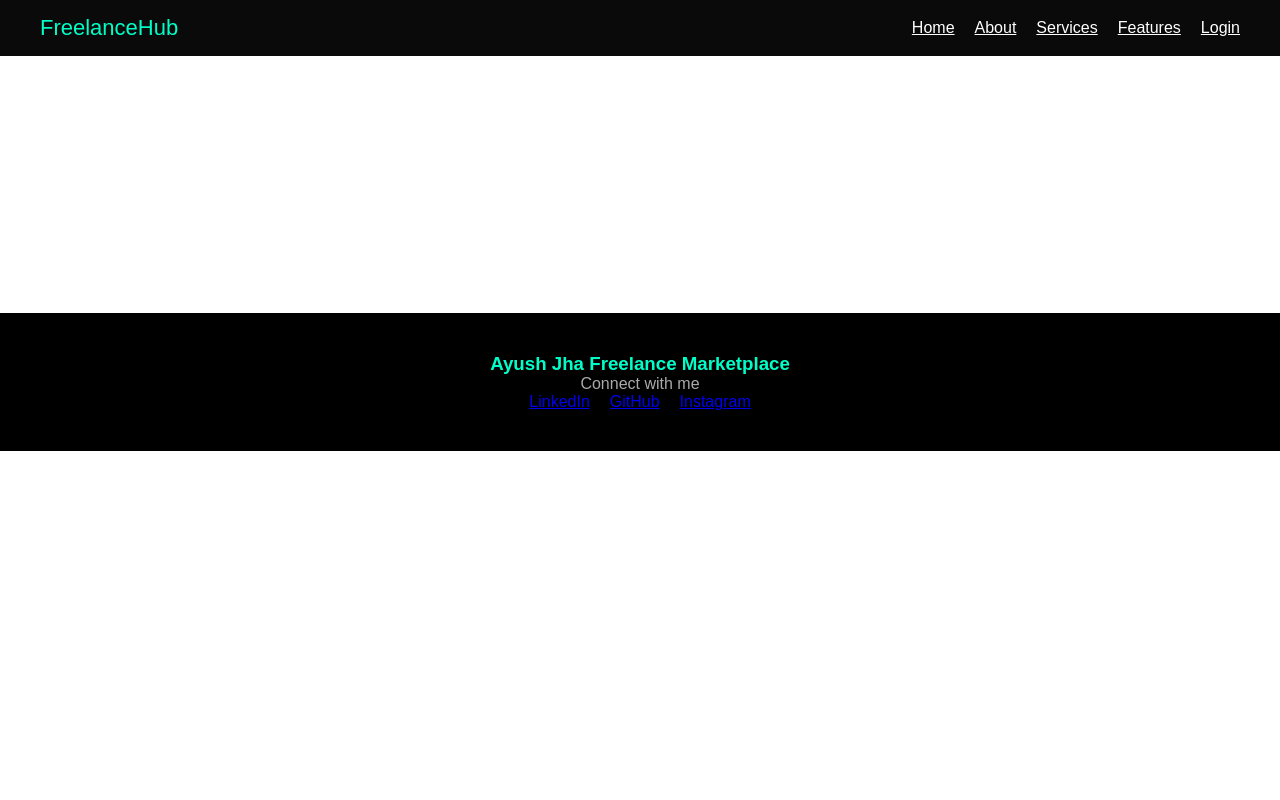
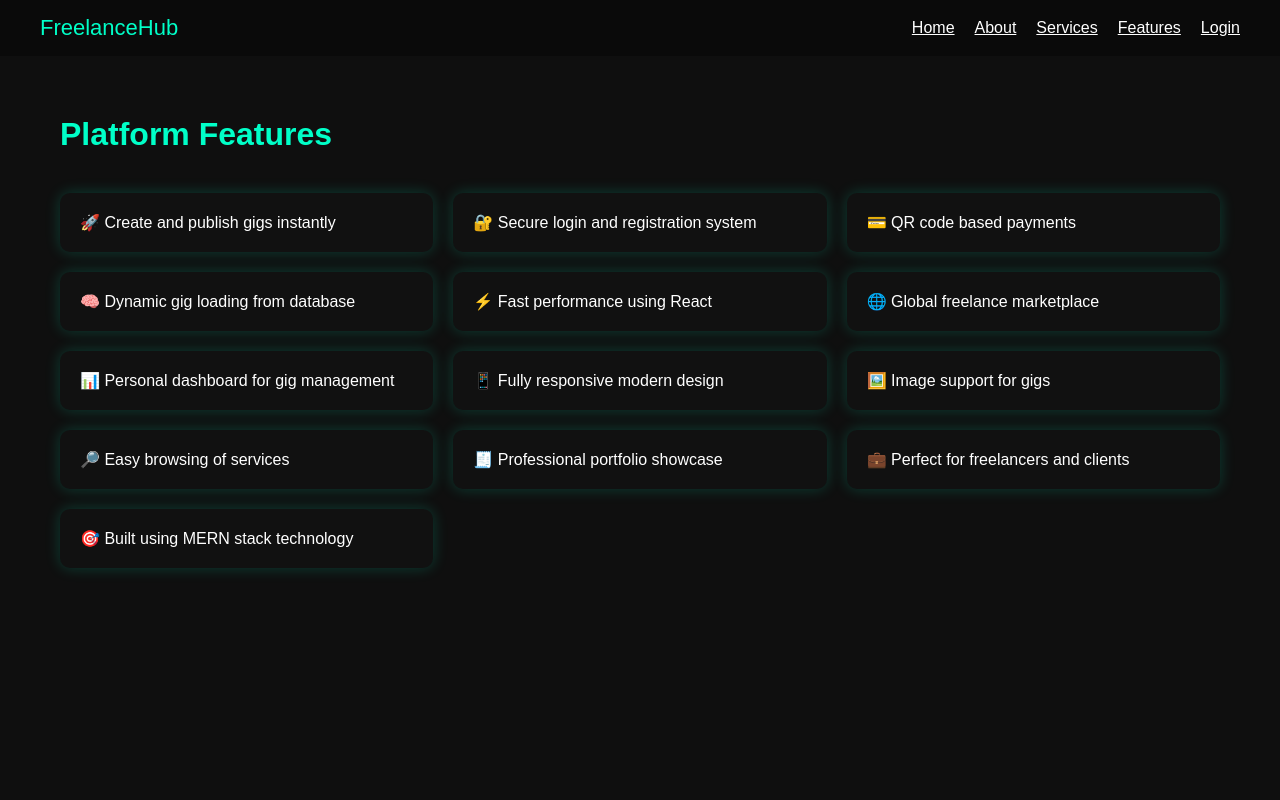
Before and after one commit to AyushJha-sys/Fiverr-Clone, a React app in the folder frontend/: page /features in a window 1280 px wide. Shown: the top 800 px of the page. Built offline with nearby package versions, Linux system fonts and the light colour scheme; the HTML template or start-up script is replaced by a standard one.

Commit message:
Added full features, about and long home page

```diff
--- a/frontend/src/App.jsx
+++ b/frontend/src/App.jsx
@@ -1,4 +1,4 @@
-import { Routes, Route, Navigate } from "react-router-dom";
+import { Routes, Route } from "react-router-dom";
 
 import Navbar from "./components/Navbar";
 import Footer from "./components/Footer";
@@ -7,50 +7,43 @@ import Home from "./pages/Home";
 import Login from "./pages/Login";
 import Dashboard from "./pages/Dashboard";
 import GigDetails from "./pages/GigDetails";
-
 import About from "./pages/About";
 import Services from "./pages/Services";
 import Features from "./pages/Features";
 
-function ProtectedRoute({ children }) {
+export default function App(){
 
-  const token = localStorage.getItem("token");
+  return(
 
-  return token ? children : <Navigate to="/login" />;
-}
+    <div style={{
+      display:"flex",
+      flexDirection:"column",
+      minHeight:"100vh",
+      background:"#0f0f0f"
+    }}>
 
-export default function App() {
+      <Navbar/>
 
-  return (
-    <>
-      <Navbar />
+      <div style={{flex:1}}>
 
         <Routes>
 
-        <Route path="/" element={<Home />} />
-
-        <Route path="/login" element={<Login />} />
-
-        <Route path="/gig/:id" element={<GigDetails />} />
-
-        <Route
-          path="/dashboard"
-          element={
-            <ProtectedRoute>
-              <Dashboard />
-            </ProtectedRoute>
-          }
-        />
-
-        <Route path="/about" element={<About />} />
-
-        <Route path="/services" element={<Services />} />
-
-        <Route path="/features" element={<Features />} />
+          <Route path="/" element={<Home/>}/>
+          <Route path="/login" element={<Login/>}/>
+          <Route path="/dashboard" element={<Dashboard/>}/>
+          <Route path="/gig/:id" element={<GigDetails/>}/>
+          <Route path="/about" element={<About/>}/>
+          <Route path="/services" element={<Services/>}/>
+          <Route path="/features" element={<Features/>}/>
 
         </Routes>
 
-      <Footer />
-    </>
+      </div>
+
+      <Footer/>
+
+    </div>
+
   );
+
 }
--- a/frontend/src/components/Footer.jsx
+++ b/frontend/src/components/Footer.jsx
@@ -19,15 +19,15 @@ export default function Footer(){
 
       <div style={{display:"flex",gap:"20px",justifyContent:"center"}}>
 
-        <a href="https://linkedin.com/in/YOUR-ID" target="_blank">
+        <a href="https://www.linkedin.com/in/ayush-jha-457144252" target="_blank">
           LinkedIn
         </a>
 
-        <a href="https://github.com/YOUR-ID" target="_blank">
+        <a href="https://github.com/AyushJha-sys" target="_blank">
           GitHub
         </a>
 
-        <a href="https://instagram.com/YOUR-ID" target="_blank">
+        <a href="https://www.instagram.com/ayush_kashyap.__?igsh=cjd4YWZlMWtrcDJ2" target="_blank">
           Instagram
         </a>
 
--- a/frontend/src/pages/About.jsx
+++ b/frontend/src/pages/About.jsx
@@ -4,36 +4,53 @@ export default function About(){
 
 <div style={{
 padding:"60px",
-      background:"#0f0f0f",
-      minHeight:"100vh",
 color:"white"
 }}>
 
 <h1 style={{color:"#00ffc8"}}>
-        About This Platform
+About FreelanceHub 🌐
 </h1>
 
-      <p style={{marginTop:"20px",lineHeight:"1.6"}}>
+<p style={{marginTop:"20px",lineHeight:"1.7"}}>
 
-        This is a modern freelance marketplace built by Ayush Jha using
-        React, Node.js, MongoDB, and Express.
+FreelanceHub is a modern freelance marketplace designed to connect
+talented freelancers with clients worldwide.
 
-        This platform allows freelancers to create gigs and clients to
-        hire services securely using QR-based payments.
+This platform allows professionals to showcase their skills,
+create gigs, and receive payments securely.
+
+</p>
+
+<img
+src="https://images.unsplash.com/photo-1551434678-e076c223a692?w=1000"
+style={{
+width:"100%",
+marginTop:"30px",
+borderRadius:"10px"
+}}
+/>
+
+<h2 style={{marginTop:"40px",color:"#00ffc8"}}>
+About Developer 👨‍💻
+</h2>
+
+<p style={{lineHeight:"1.7"}}>
+
+I am Ayush Jha, a Full Stack Developer passionate about building
+modern web applications using React, Node.js, and MongoDB.
+
+This platform demonstrates real-world freelance marketplace functionality.
 
 </p>
 
 <h2 style={{marginTop:"40px",color:"#00ffc8"}}>
-        About Me
+Mission 🎯
 </h2>
 
-      <p style={{marginTop:"20px",lineHeight:"1.6"}}>
+<p>
 
-        I am Ayush Jha, a Full Stack Developer specializing in modern
-        web applications.
-
-        I build scalable, secure, and high-performance applications
-        using MERN stack and modern deployment tools like Vercel and Render.
+To create a powerful freelance ecosystem where freelancers and clients
+can collaborate efficiently and securely.
 
 </p>
 
--- a/frontend/src/pages/Features.jsx
+++ b/frontend/src/pages/Features.jsx
@@ -1,20 +1,62 @@
 export default function Features(){
 
-  return(
+const features = [
 
-    <div style={{padding:"40px",color:"white"}}>
+"🚀 Create and publish gigs instantly",
+"🔐 Secure login and registration system",
+"💳 QR code based payments",
+"🧠 Dynamic gig loading from database",
+"⚡ Fast performance using React",
+"🌐 Global freelance marketplace",
+"📊 Personal dashboard for gig management",
+"📱 Fully responsive modern design",
+"🖼️ Image support for gigs",
+"🔎 Easy browsing of services",
+"🧾 Professional portfolio showcase",
+"💼 Perfect for freelancers and clients",
+"🎯 Built using MERN stack technology"
 
-      <h1>Features</h1>
+];
 
-      <ul>
-        <li>Login and Register</li>
-        <li>Create Gigs</li>
-        <li>QR Payment</li>
-        <li>Dashboard</li>
-        <li>Secure Backend</li>
-      </ul>
+return(
 
-    </div>
+<div style={{
+padding:"60px",
+color:"white",
+minHeight:"100vh"
+}}>
 
-  );
+<h1 style={{color:"#00ffc8"}}>
+Platform Features
+</h1>
+
+<div style={{
+display:"grid",
+gridTemplateColumns:"repeat(auto-fit,minmax(300px,1fr))",
+gap:"20px",
+marginTop:"40px"
+}}>
+
+{features.map((feature,index)=>(
+
+<div key={index}
+style={{
+background:"#111",
+padding:"20px",
+borderRadius:"10px",
+boxShadow:"0 0 15px rgba(0,255,200,0.2)"
+}}>
+
+{feature}
+
+</div>
+
+))}
+
+</div>
+
+</div>
+
+);
+
 }
--- a/frontend/src/pages/Home.jsx
+++ b/frontend/src/pages/Home.jsx
@@ -1,6 +1,6 @@
-import { useEffect, useState } from "react";
+import GigCard from "../components/GigCard";
+import { useEffect,useState } from "react";
 import axios from "axios";
-import GigCard from "../components/GigCard";
 
 export default function Home(){
 
@@ -8,46 +8,76 @@ export default function Home(){
 
 useEffect(()=>{
 
-    const fetchGigs = async()=>{
-
-      try{
-
-        const res = await axios.get(
-          `${import.meta.env.VITE_API_URL}/gigs`
-        );
-
-        setGigs(res.data);
-
-      }
-      catch(err){
-        console.error(err);
-      }
-
-    };
-
-    fetchGigs();
+axios.get(`${import.meta.env.VITE_API_URL}/gigs`)
+.then(res=>setGigs(res.data));
 
 },[]);
 
 return(
 
+<div style={{color:"white"}}>
+
+{/* Hero */}
+
 <div style={{
-      background:"#0f0f0f",
-      minHeight:"100vh",
-      padding:"40px"
+padding:"80px",
+textAlign:"center"
 }}>
 
 <h1 style={{
+fontSize:"50px",
 color:"#00ffc8"
 }}>
-        Explore Freelance Services
+Build Your Freelance Future 🚀
 </h1>
+
+<p>
+Hire professionals. Grow your business.
+</p>
+
+</div>
+
+<img
+src="https://images.unsplash.com/photo-1519389950473-47ba0277781c?w=1200"
+style={{width:"100%"}}
+/>
+
+{/* Section */}
+
+<div style={{padding:"60px"}}>
+
+<h2 style={{color:"#00ffc8"}}>
+Why Choose FreelanceHub
+</h2>
+
+<p>
+
+FreelanceHub provides a powerful ecosystem for freelancers and clients.
+
+With secure payments, professional dashboards, and modern UI,
+FreelanceHub empowers digital professionals.
+
+</p>
+
+</div>
+
+<img
+src="https://images.unsplash.com/photo-1498050108023-c5249f4df085?w=1200"
+style={{width:"100%"}}
+/>
+
+{/* Gigs */}
+
+<div style={{padding:"60px"}}>
+
+<h2 style={{color:"#00ffc8"}}>
+Explore Services
+</h2>
 
 <div style={{
 display:"grid",
-        gridTemplateColumns:"repeat(auto-fit,minmax(280px,1fr))",
-        gap:"20px",
-        marginTop:"30px"
+gridTemplateColumns:"repeat(auto-fit,minmax(250px,1fr))",
+gap:"20px"
 }}>
 
 {gigs.map(gig=>(
@@ -58,5 +88,32 @@ export default function Home(){
 
 </div>
 
+<img
+src="https://images.unsplash.com/photo-1555066931-4365d14bab8c?w=1200"
+style={{width:"100%"}}
+/>
+
+{/* Startup section */}
+
+<div style={{padding:"60px"}}>
+
+<h2 style={{color:"#00ffc8"}}>
+Join the Startup Revolution 💡
+</h2>
+
+<p>
+
+Thousands of freelancers are building their careers using platforms
+like FreelanceHub.
+
+Start today. Build your future.
+
+</p>
+
+</div>
+
+</div>
+
 );
+
 }
```
Lines whose indentation alone changed are shown as unchanged.
